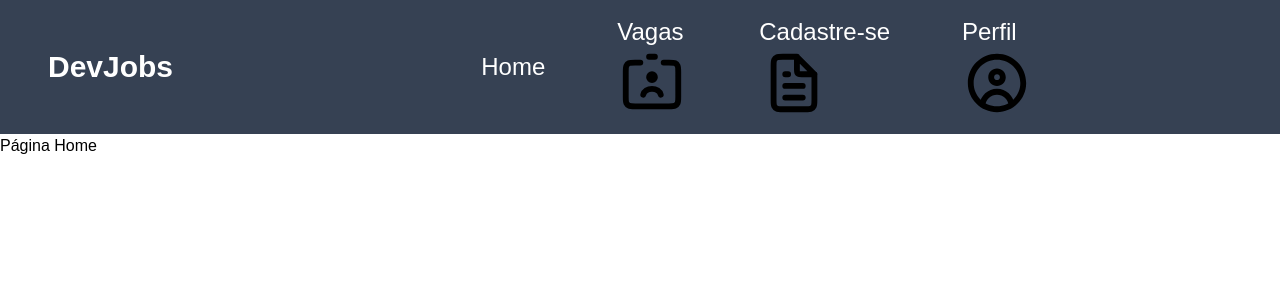
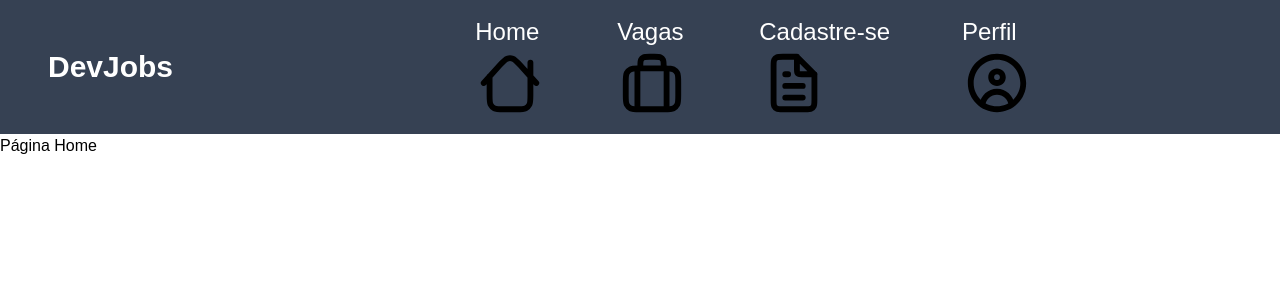
Before and after one commit to GabrielFDevelop/DevJobs, a Next.js app in the folder devJobs/: page / in a window 1280 px wide. Shown: the top 300 px of the page. Built offline with nearby package versions, Linux system fonts and the light colour scheme.

Commit message:
Implementação na estilização

```diff
--- a/devJobs/src/components/header/index.tsx
+++ b/devJobs/src/components/header/index.tsx
@@ -2,6 +2,7 @@ import Link from 'next/link';
 import ImgPerfil from './headerIcons/iconPerfil';
 import ImgBoxCadastro from '../imgBoxCadastro';
 import ImgVagas from '../imgVagas';
+import ImgHeaderHome from '../imgHeaderHome';
 
 export function Header(){
 	return (
@@ -16,6 +17,7 @@ export function Header(){
 							<li className='flex items-center gap-1 '>
 								<Link href={"/"} className='text-white mr-10 text-2xl hover:text-gray-300 transform-3d hover:scale-105 transition-all duration-400 ease-in-out'>
 									Home
+									<ImgHeaderHome />
 								</Link>
 							</li>
 							<li className='flex items-center gap-1 '>
--- /dev/null
+++ b/devJobs/src/components/imgHeaderHome/index.tsx
@@ -0,0 +1,13 @@
+import React from "react";
+import Image from "next/image";
+import imgHeaderHome from "../../../public/house-chimney-blank-svgrepo-com.svg";
+
+const ImgHeaderHome = () => {
+	return(
+		<div>
+			<Image src={imgHeaderHome} alt="imgHeaderHome" width={70} />
+		</div>
+	)
+}
+
+export default ImgHeaderHome;
--- a/devJobs/src/components/imgVagas/index.tsx
+++ b/devJobs/src/components/imgVagas/index.tsx
@@ -1,6 +1,6 @@
 import React from "react";
 import Image from "next/image";
-import imgVagas from "../../../public/id-card-clip-svgrepo-com.svg";
+import imgVagas from "../../../public/suitcase-svgrepo-com.svg";
 
 const ImgVagas = () => {
 	return(
```
Also changed, not shown: devJobs/public/house-chimney-blank-svgrepo-com.svg (added), devJobs/public/suitcase-svgrepo-com.svg (added).
